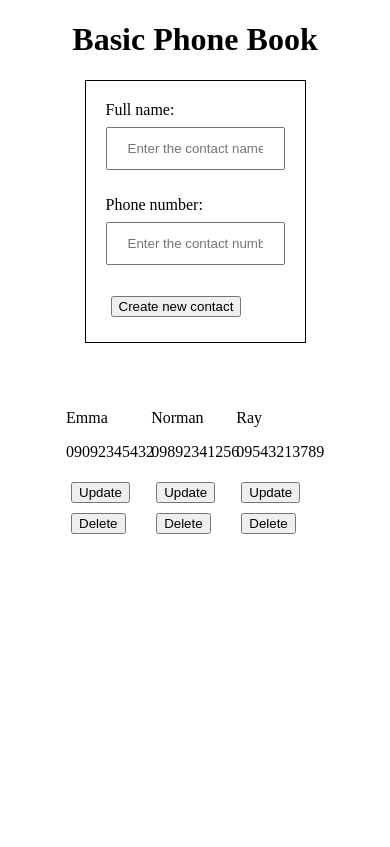
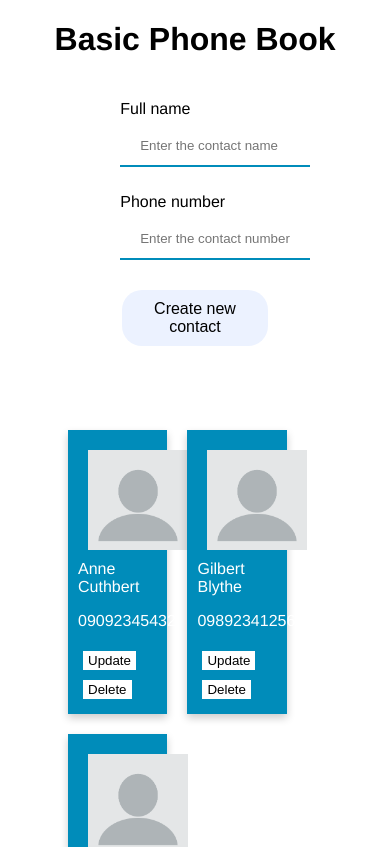
Before and after one commit to mariahgift/basicPhoneBook, an Angular app: page / in a window 390 px wide. Shown: the top 847 px of the page. Built offline with nearby package versions, Linux system fonts and the light colour scheme.

Commit message:
basicPhoneBook v2-styledPhoneBook

```diff
--- a/src/app/app.component.css
+++ /dev/null
@@ -1,3 +0,0 @@
-h1 {
-    text-align: center;
-}
--- a/src/app/app.component.html
+++ b/src/app/app.component.html
@@ -7,6 +7,7 @@
   <title>basicPhoneBook</title>
 </head>
 <body>
+
   <h1>{{title}}</h1>
   <app-phone></app-phone>
 
--- /dev/null
+++ b/src/app/app.component.scss
@@ -0,0 +1,13 @@
+$center-text: center;
+$body-color: #EEE2DC;
+$standard-font-style: 'Franklin Gothic Medium', 'Arial Narrow', Arial, sans-serif;
+
+h1 {
+    text-align: $center-text;
+}
+
+body {
+    //background-color: $body-color;
+    margin: 0;
+    font-family: $standard-font-style;
+}
--- a/src/app/app.component.ts
+++ b/src/app/app.component.ts
@@ -1,9 +1,10 @@
 import { Component } from '@angular/core';
+
 
 @Component({
   selector: 'app-root',
   templateUrl: './app.component.html',
-  styleUrls: ['./app.component.css']
+  styleUrls: ['./app.component.scss']
 })
 export class AppComponent {
   title = 'Basic Phone Book';
--- a/src/app/app.module.ts
+++ b/src/app/app.module.ts
@@ -5,6 +5,7 @@ import { BrowserModule } from '@angular/platform-browser';
 import { AppRoutingModule } from './app-routing.module';
 import { AppComponent } from './app.component';
 import { PhoneComponent } from './components/phone/phone.component';
+
 
 @NgModule({
   declarations: [
--- a/src/app/components/phone/phone.component.css
+++ /dev/null
@@ -1,38 +0,0 @@
-input[type=text] {
-    width: 100%;
-    padding: 12px 20px;
-    margin: 8px 0;
-    box-sizing: border-box;
-  }
-
-.createContact {
-    border: 1px solid black;
-    padding: 20px;
-    width: 50%;
-
-    /* center the element */
-    right: 0;
-    left: 0;
-    margin-right: auto;
-    margin-left: auto;
-    /* give it dimensions */
-
-}
-
-#phoneBook {
-    width: 33%;
-    float: left;
-    right: 0;
-    left: 0;
-    margin-right: auto;
-    margin-left: auto;
-}
-
-.listOfContact {
-    padding: 30px;
-    margin: 20px;
-}
-
-button {
-    margin: 5px;
-}
--- a/src/app/components/phone/phone.component.html
+++ b/src/app/components/phone/phone.component.html
@@ -1,20 +1,25 @@
 
     <div class = "createContact">
-        <label for="contact-name">Full name: </label> <br>
+        <label for="contact-name" class="contact-field">Full name </label> <br>
         <input type="text" [(ngModel)]="newContactName" placeholder="Enter the contact name"> <br> <br>
 
-        <label for="contact-name">Phone number: </label> <br>
+        <label for="contact-number" class="contact-field">Phone number </label> <br>
         <input type="text" [(ngModel)]="newContactNumber" placeholder="Enter the contact number"> <br> <br>
 
-        <button (click)="addContact()" id="addContactButton">Create new contact</button>
+        <div class="button-create">
+            <button (click)="addContact()" id="addContactButton">Create new contact</button>
+        </div>
     </div>
+
+    <!-- <hr> -->
 
     <div class="listOfContact">
         <div *ngFor="let contact of contactInfo" id="phoneBook">
+            <img src="../../../assets/img/profile.png" alt="photo">
             <p>{{contact.name}}</p>
             <p>{{contact.contactNumber}}</p>
-            <button (click)="updateContact(contact)">Update</button>
-            <button (click)="deleteContact(contact)">Delete</button>
+            <button (click)="updateContact(contact)" id="updateButton">Update</button>
+            <button (click)="deleteContact(contact)" id="deleteButton">Delete</button>
         </div>
         <br>
     </div>
--- /dev/null
+++ b/src/app/components/phone/phone.component.scss
@@ -0,0 +1,103 @@
+input[type=text] {
+    width: 100%;
+    padding: 12px 20px;
+    margin: 8px 0;
+    border: none;
+    border-bottom: 2px solid #008CBA;
+}
+
+.button-create {
+    text-align: center;
+}
+
+.createContact {
+    padding: 20px;
+    width: 40%;
+    right: 0;
+    left: 0;
+    margin-right: auto;
+    margin-left: auto;
+}
+
+.listOfContact {
+    padding: 30px;
+    margin: 20px;
+}
+
+#phoneBook {
+    width: 29%;
+    right: 0;
+    left: 0;
+    margin-right: auto;
+    margin-left: auto;
+    padding: 10px;
+    margin: 10px;
+    display: inline-block;
+    background-color: #008CBA;
+    color: #FFFFFF;
+    box-shadow: 0 4px 8px 0 rgba(0,0,0,0.2);
+    transition: 0.3s;
+}
+
+  #phoneBook:hover {
+    box-shadow: 0 8px 16px 0 rgba(0,0,0,0.2);
+  }
+
+button {
+        margin: 5px;
+    }
+
+
+#addContactButton {
+    background-color: #ECF2FF;
+    border: none;
+    border-radius: 20px;
+    padding: 10px 22px;
+    text-align: center;
+    text-decoration: none;
+    font-size: 16px;
+    margin: 4px 2px;
+    transition-duration: 0.4s;
+    cursor: pointer;
+    align-self: center;
+}
+
+#addContactButton:hover {
+    box-shadow: 0 8px 16px 0 rgba(0,0,0,0.2);
+    }
+
+hr {
+    border-top: 1px solid;
+    width: 20%;
+    top: 50%;
+    left: 50%;
+    }
+
+#phoneBook img {
+    float: left;
+    width: 100px;
+    height: 100px;
+    padding: 10px;
+}
+
+#updateButton {
+    background-color: white;
+    border: none;
+    padding: 2px 5px;
+}
+
+#updateButton:hover {
+    background-color: green;
+    color: white;
+}
+
+#deleteButton {
+    background-color: white;
+    border: none;
+    padding: 2px 5px;
+}
+
+#deleteButton:hover {
+    background-color: red;
+    color: white;
+}
--- a/src/app/components/phone/phone.component.ts
+++ b/src/app/components/phone/phone.component.ts
@@ -5,7 +5,7 @@ import { CONTACTINFO } from 'src/app/mock-data/mock-contact-info';
 @Component({
   selector: 'app-phone',
   templateUrl: './phone.component.html',
-  styleUrls: ['./phone.component.css']
+  styleUrls: ['./phone.component.scss']
 })
 export class PhoneComponent {
   contactInfo = CONTACTINFO;
--- a/src/app/mock-data/mock-contact-info.ts
+++ b/src/app/mock-data/mock-contact-info.ts
@@ -2,7 +2,7 @@ import { contactInfo } from "../interfaces/contact-info";
 
 
 export const CONTACTINFO: contactInfo[] = [
-    {name: 'Emma', contactNumber: '09092345432'},
-    {name: 'Norman', contactNumber: '09892341256'},
-    {name: 'Ray', contactNumber: '09543213789'},
+    {name: 'Anne Cuthbert', contactNumber: '09092345432'},
+    {name: 'Gilbert Blythe', contactNumber: '09892341256'},
+    {name: 'Cole Mackenzie', contactNumber: '09543213789'},
 ];
--- /dev/null
+++ b/src/styles.scss
@@ -0,0 +1,3 @@
+/* You can add global styles to this file, and also import other style files */
+
+/*# sourceMappingURL=styles.scss.map */
```
Also changed, not shown: src/assets/img/profile.png (added), 1 other file (tests, documents, lock files or other folders).
